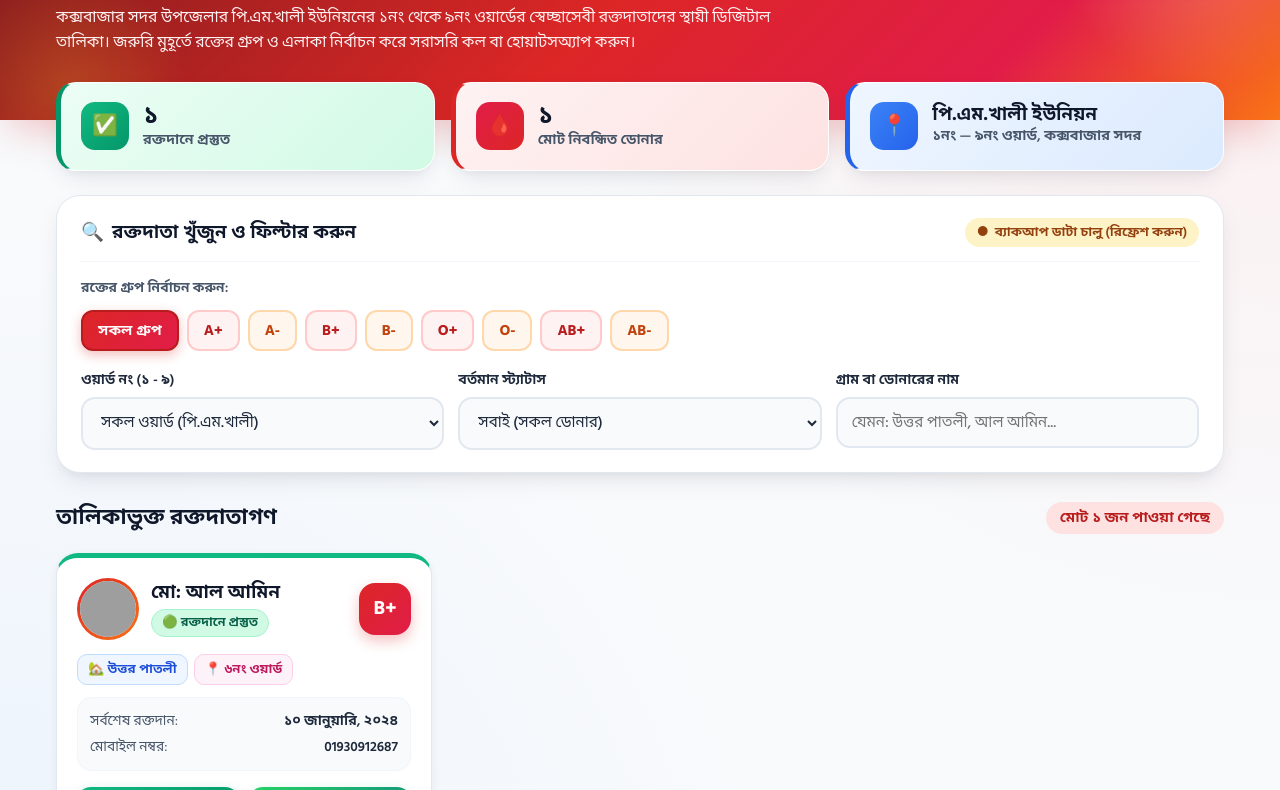
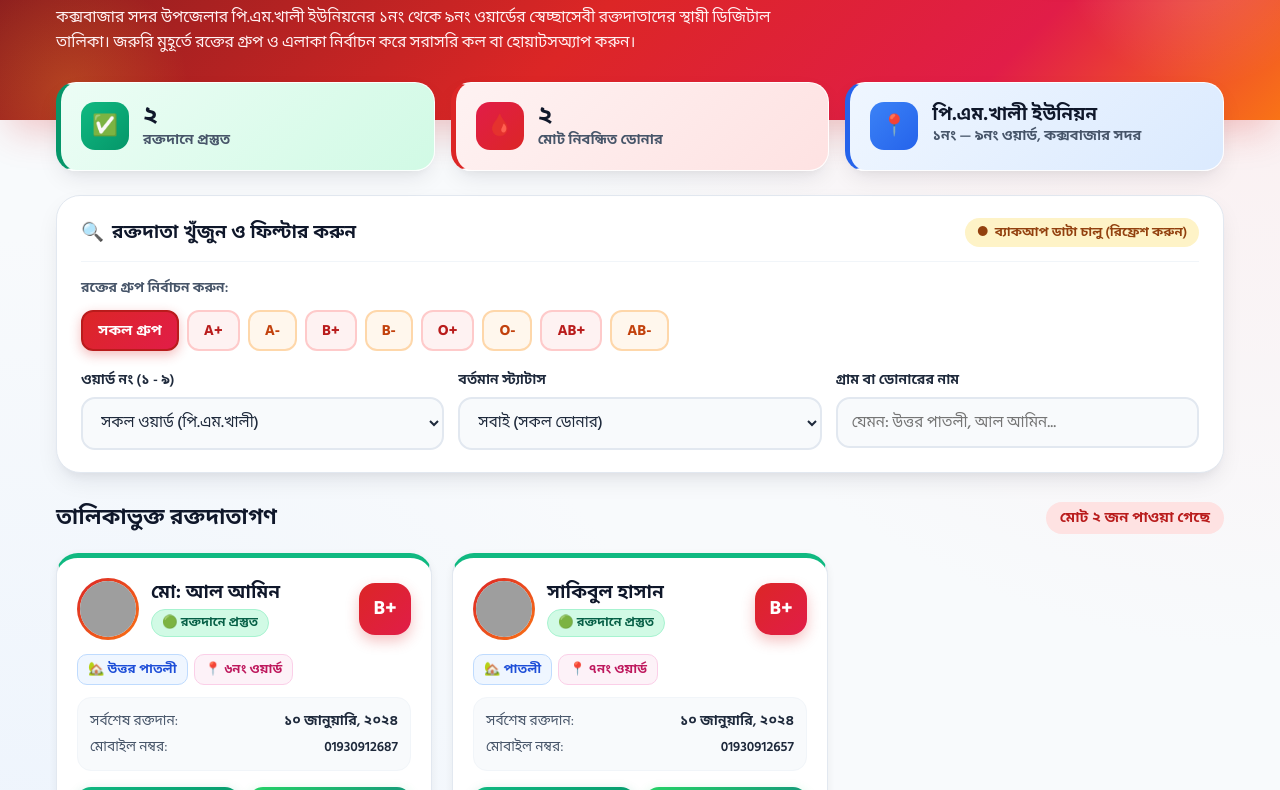
Before and after one commit to alamincox98-commits/pmkhali-blood-donor, a plain HTML site: page index.html in a window 1280 px wide. Shown: the part 112-902 px from the top of the page. Drawn offline with Linux system fonts and the light colour scheme; no server answers; grey boxes are pictures that could not be loaded.

Commit message:
Update index.html

```diff
--- a/index.html
+++ b/index.html
@@ -1185,7 +1185,17 @@
                 phone: "01930912687",
                 lastDonationDate: "10-1-2024",
                 photo: "https://i.ibb.co/W4wDYQ6q/Gemini-Generated-Image-uzpc6wuzpc6wuzpc.jpg"
+            },
+            {
+                name: "সাকিবুল হাসান",
+                bloodGroup: "B+",
+                village: "পাতলী",
+                ward: "৭নং ওয়ার্ড",
+                phone: "01930912657",
+                lastDonationDate: "10-1-2024",
+                photo: "https://i.ibb.co/W4wDYQ6q/Gemini-Generated-Image-uzpc6wuzpc6wuzpc.jpg"
             }
+
         ];
 
         let allDonors = [];
```
